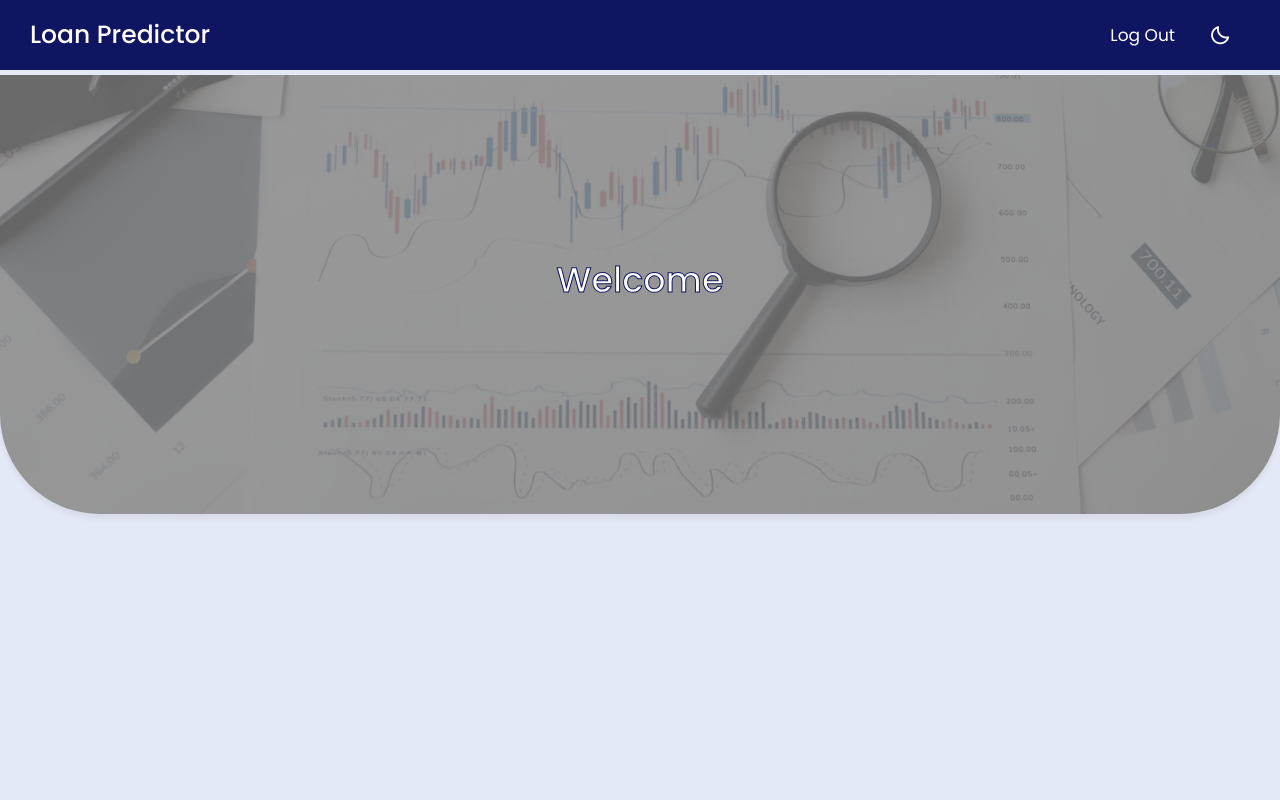
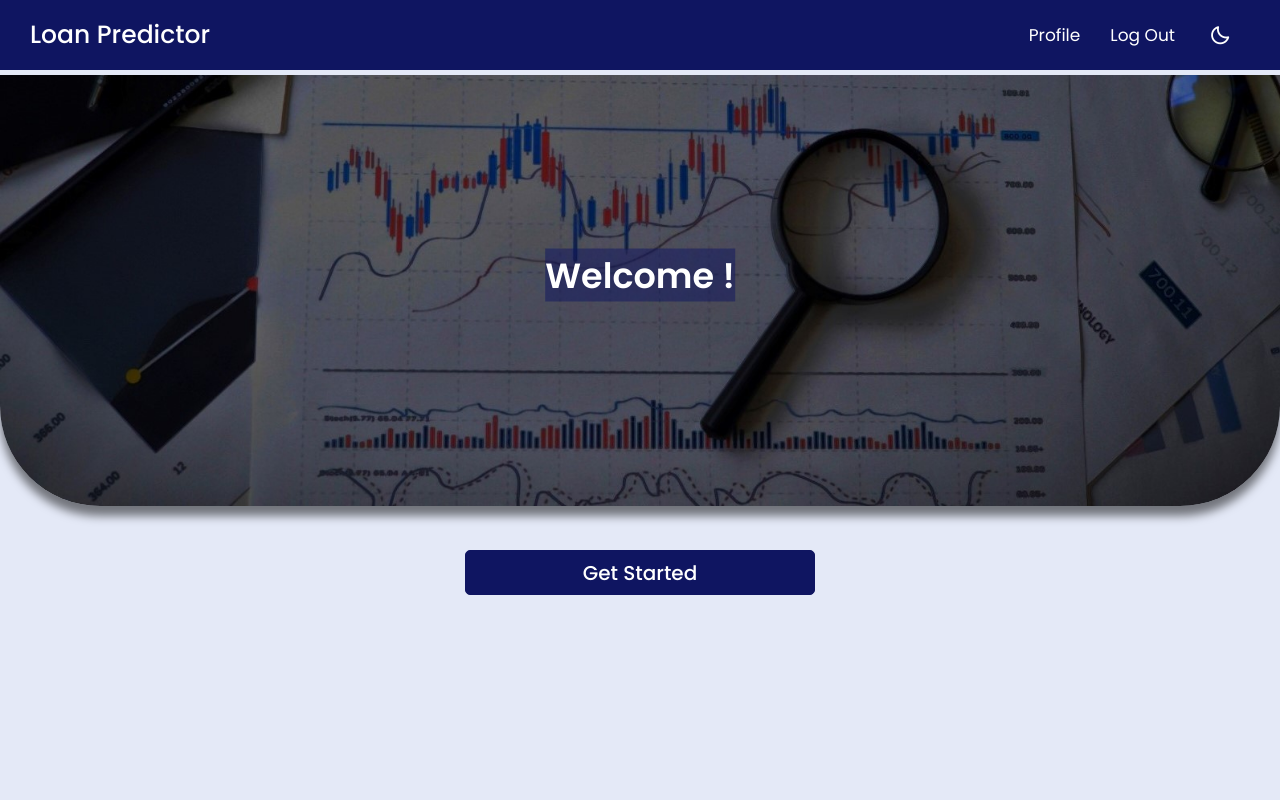
Before and after one commit to charann01/Loan-Prediction-Application, a Django app: page / in a window 1280 px wide. Run offline with Django 4.2, Linux system fonts and the light colour scheme; the visitor is signed in with stand-in values (Sample User, id 1).

Commit message:
frontend day 2

```diff
--- a/static/css/main.css
+++ b/static/css/main.css
@@ -352,18 +352,8 @@
   position: relative;
 }
 
-/* .wrapper form .rowAdd{
-  height: 65px;
-  width: 100%;
-  margin-bottom: 15px;
-  position: relative;
-}
 
-#addr{
-  width: 75px;
-} */
 .wrapper form .row input
-/* .wrapper form .rowAdd textarea */
 {
   height: 100%;
   width: 100%;
@@ -487,10 +477,11 @@
   min-height: 200px;
   border-bottom-left-radius: 100px;
   border-bottom-right-radius: 100px;
-  filter: blur(2px);
+  /* filter: blur(2px);
   -webkit-filter: blur(2px);
-  filter: contrast(20%);
-    box-shadow: 0 5px 5px rgba(0, 0, 0, 0.1);
+  filter: contrast(20%); */
+
+    box-shadow: 0 10px 10px rgba(0, 0, 0, 0.5);
 }
 
 /* body.dark .homeimg{
@@ -512,9 +503,7 @@
   text-align: center;
   color: #fff;
   font-size: 35px;
-  font-weight: 500;
-  -webkit-text-stroke-width: 1px;
--webkit-text-stroke-color: var(--nav-color);
+  font-weight: 600;
 
 }
 
@@ -525,4 +514,135 @@
   top: 45%;
   left: 50%;
   transform: translate(-50%, -50%);
+  background-color: rgba(15, 21, 97, 0.5);
 }
+
+
+
+/*------------------------*/
+@import url('https://fonts.googleapis.com/css2?family=Poppins:wght@200;300;400;500;600;700&display=swap');
+*{
+  margin: 0;
+  padding: 0;
+  box-sizing: border-box;
+  font-family: 'Poppins',sans-serif;
+}
+
+::selection{
+  background: #0f1561;
+}
+.containerR{
+  max-width: 440px;
+  padding: 0 20px;
+  margin: 0px auto auto auto;
+}
+.wrapperR{
+  width: 100%;
+
+}
+
+.wrapperR form{
+  padding: 30px 25px 25px 25px;
+}
+.wrapperR form .row{
+  height: 45px;
+  margin-bottom: 15px;
+  position: relative;
+}
+
+
+.wrapperR form .row input
+{
+  height: 100%;
+  width: 100%;
+  outline: none;
+  padding-left: 60px;
+  border-radius: 5px;
+  border: 1px solid lightgrey;
+  font-size: 16px;
+  transition: all 0.3s ease;
+}
+form .row input:focus
+{
+  border-color: #0f1561;
+  box-shadow: inset 0px 0px 2px 2px #0f1561;
+}
+body.dark form .row input:focus
+{
+    border-color: var(--search-bar);
+    box-shadow: inset 0px 0px 2px 2px var(--search-bar);
+  }
+form .row input::placeholder{
+  color: #999;
+}
+.wrapperR form .row i{
+  position: absolute;
+  width: 47px;
+  height: 100%;
+  color: #fff;
+  font-size: 18px;
+  background: #0f1561;
+  border: 1px solid #0f1561;
+  border-radius: 5px 0 0 5px;
+  display: flex;
+  align-items: center;
+  justify-content: center;
+}
+body.dark .wrapperR form .row i{
+    position: absolute;
+    width: 47px;
+    height: 100%;
+    color: #999;
+    font-size: 18px;
+    background: var(--search-bar);
+    border: 1px solid var(--search-bar);
+    border-radius: 5px 0 0 5px;
+    display: flex;
+    align-items: center;
+    justify-content: center;
+  }
+.wrapperR form .pass{
+  margin: -8px 0 20px 0;
+}
+.wrapperR form .pass a{
+  color: #0f1561;
+  font-size: 17px;
+  text-decoration: none;
+}
+body.dark .wrapperR form .pass a{
+    color: var(--search-bar);
+    font-size: 17px;
+    text-decoration: none;
+  }
+.wrapperR form .pass a:hover{
+  text-decoration: underline;
+}
+.wrapperR form .button input {
+  color: #fff;
+  font-size: 20px;
+  font-weight: 500;
+  padding-left: 0px;
+  background: #0f1561;
+  border: 1px solid #0f1561;
+  cursor: pointer;
+}
+
+
+
+body.dark .wrapperR form .button input{
+    color: #fff;
+    font-size: 20px;
+    font-weight: 500;
+    padding-left: 0px;
+    background: var(--search-bar);
+    border: 1px solid  var(--text-color);
+    cursor: pointer;
+  }
+form .button input:hover{
+  background: #fff;
+  color: #0f1561;
+}
+body.dark form .button input:hover{
+    background: #fff;
+    color: var(--search-bar);
+  }
--- a/templates/home.html
+++ b/templates/home.html
@@ -4,10 +4,29 @@
 {% include 'loggedIn.html' %}
 <br><br><br>
 <div class="contain">
-    <img src="{% static 'images/landing.jpg' %}" alt="image" class="homeimg">
+    <img src="{% static 'images/landi.jpg' %}" alt="image" class="homeimg">
     <div class="centered">
-        <p>Welcome {{ request.user.bankname }}</p></div>
-
+        <!-- <p class="typewriter">Welcome {{ request.user.bankname }}!</p> -->
+        <div class="typewriter">
+            <p class="typewriter">Welcome {{ request.user.bankname }}!</p>
+        </div>
+    </div>
 
 </div>
-{% endblock %}
+
+    <!-- <button class="redirect"><a href="{% url 'sheet-report' %}">Get Started</a></button> -->
+
+    <div class="containerR">
+        <div class="wrapperR">
+          <form >
+            <div class="row button">
+            <a href="{% url 'sheet-report' %}">
+              <input type="button" value="Get Started">
+              </a>
+            </div>
+
+          </form>
+        </div>
+      </div>
+
+    {% endblock %}
--- a/templates/loggedIn.html
+++ b/templates/loggedIn.html
@@ -27,6 +27,7 @@
                 </div>
 
                 <ul class="nav-links">
+                    <li><a href="{% url 'profile' %}">Profile</a></li>
                     <li><a href="{% url 'logout' %}">Log Out</a></li>
 
 
@@ -39,6 +40,7 @@
                             </div>
                         </div>
                     </li>
+
                 </ul>
             </div>
 
```
Also changed, not shown: bank/templates/bank/profile.html (+16 -0 lines), report/templates/report/sheet.html (+12 -0 lines), report/templates/report/single_user.html (+12 -0 lines), static/images/IMG_20220322_181501.jpg (added), static/images/land.jpg (added), static/images/landi.jpg (added).
